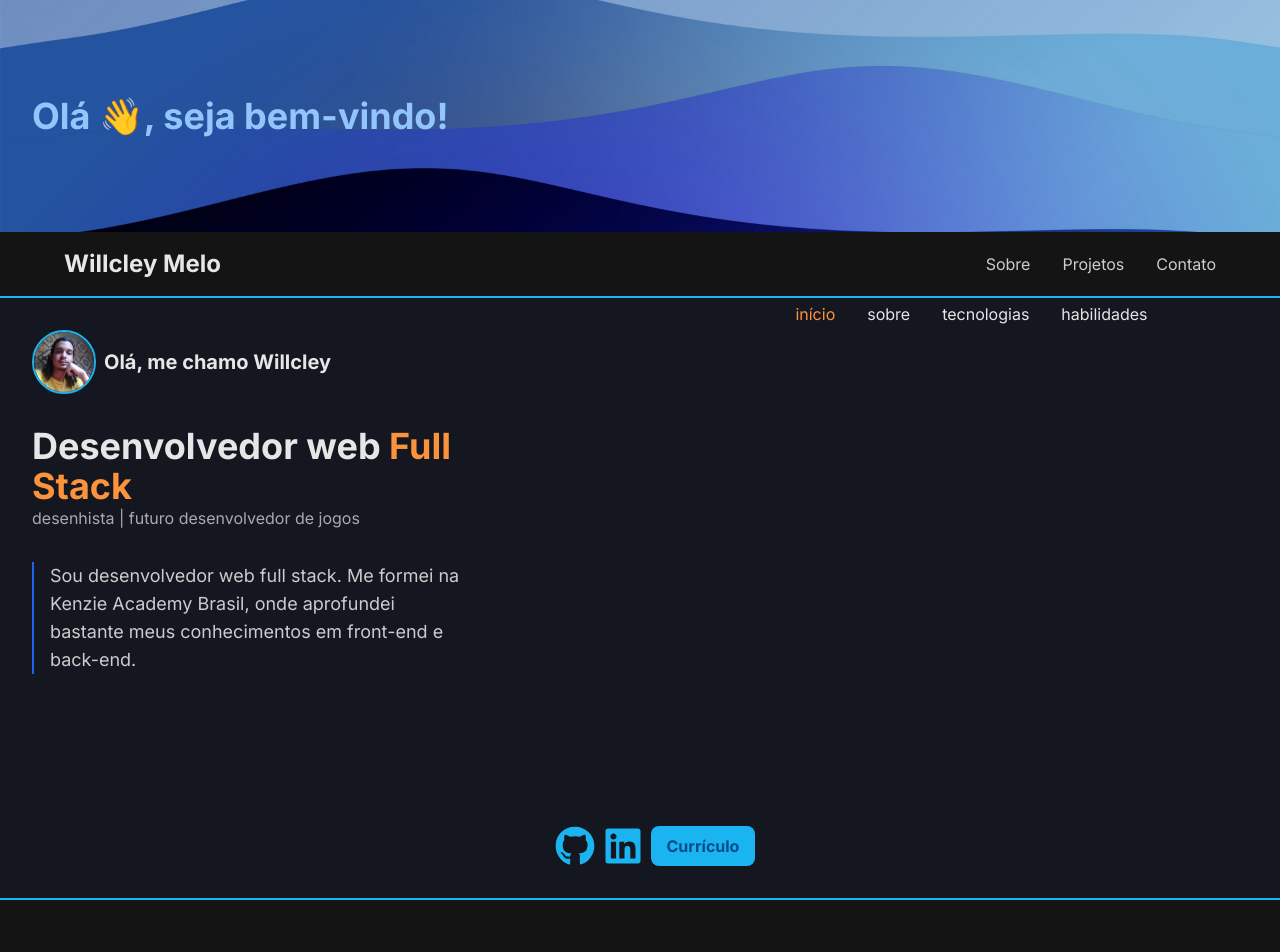
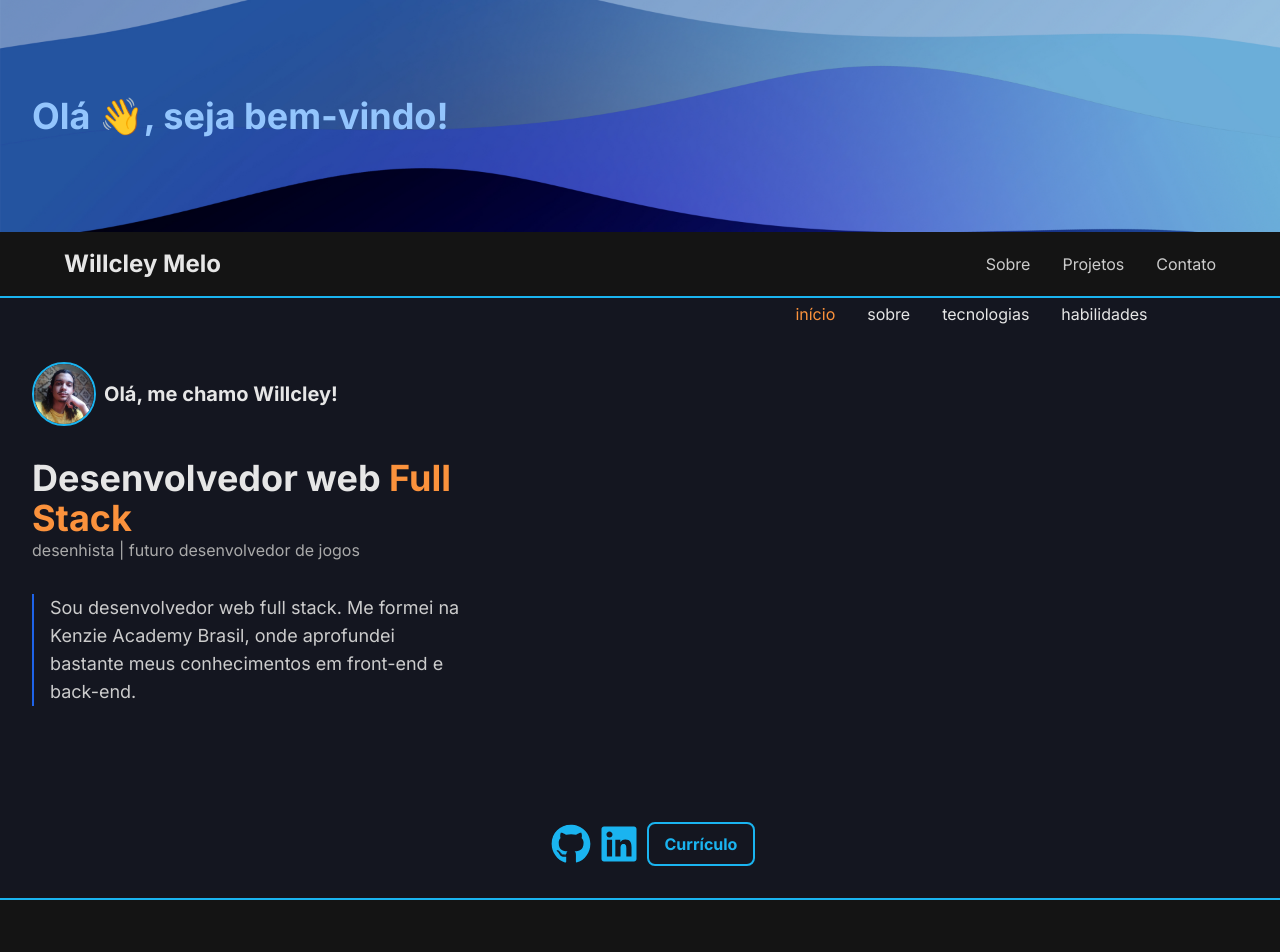
Before and after one commit to Willcley/Portif-lio, a Next.js app: page / in a window 1280 px wide. Shown: the top 952 px of the page. Built offline with nearby package versions, Linux system fonts and the light colour scheme.

Commit message:
feat: create a introduction about

```diff
--- a/src/components/About/AboutIntroduction/index.tsx
+++ b/src/components/About/AboutIntroduction/index.tsx
@@ -14,11 +14,8 @@ export const AboutIntroduction = () => {
             ">
                 <div className="
                     flex flex-col gap-8
+                    pt-8
                     sm:max-w-[60%]
-                ">
-                    <div className="
-                        flex flex-col justify-between gap-16
-                        max-w-xl
                 ">
                     <div className="
                         flex items-center gap-2
@@ -33,9 +30,8 @@ export const AboutIntroduction = () => {
                             "
                         />
                         <h3 className="text-xl font-bold">
-                                Olá, me chamo Willcley
+                            Olá, me chamo Willcley!
                         </h3>
-                        </div>
                     </div>
                     <div className="
                         flex flex-col
@@ -63,7 +59,7 @@ export const AboutIntroduction = () => {
                 </div>
                 <div className="
                     flex flex-col items-end gap-2
-                    lg:flex-row
+                    lg:flex-row lg:items-center
                     self-end
                 ">
                     <div className="
@@ -81,7 +77,7 @@ export const AboutIntroduction = () => {
                                 className="
                                     duration-200
                                     rounded-full
-                                    text-blue-400 hover:text-grey-100
+                                    text-blue-400 hover:text-opacity-60
                                 "
                             />
                         </Link>
@@ -97,7 +93,7 @@ export const AboutIntroduction = () => {
                                 className="
                                     duration-200
                                     rounded-md
-                                    text-blue-400 hover:text-blue-500
+                                    text-blue-400 hover:text-opacity-60
                                 "
                             />
                         </Link>
@@ -105,10 +101,11 @@ export const AboutIntroduction = () => {
                     <Link className="
                         duration-200
                         px-4 py-2
-                        bg-blue-400 text-blue-900
-                        hover:bg-orange-400 hover:text-orange-800
+                        rounded-lg
+                        text-blue-400
+                        hover:bg-blue-800 hover:bg-opacity-20
+                        border-2 border-blue-400
                         font-bold
-                        rounded-lg
                     " target="_blank" href="https://docs.google.com/document/d/1TfzS-0yjA_1KyV32L8kGzLTRGvn2It1cAjYIn_O0Yxw/edit">
                         Currículo
                     </Link>
```
Lines whose indentation alone changed are shown as unchanged.
